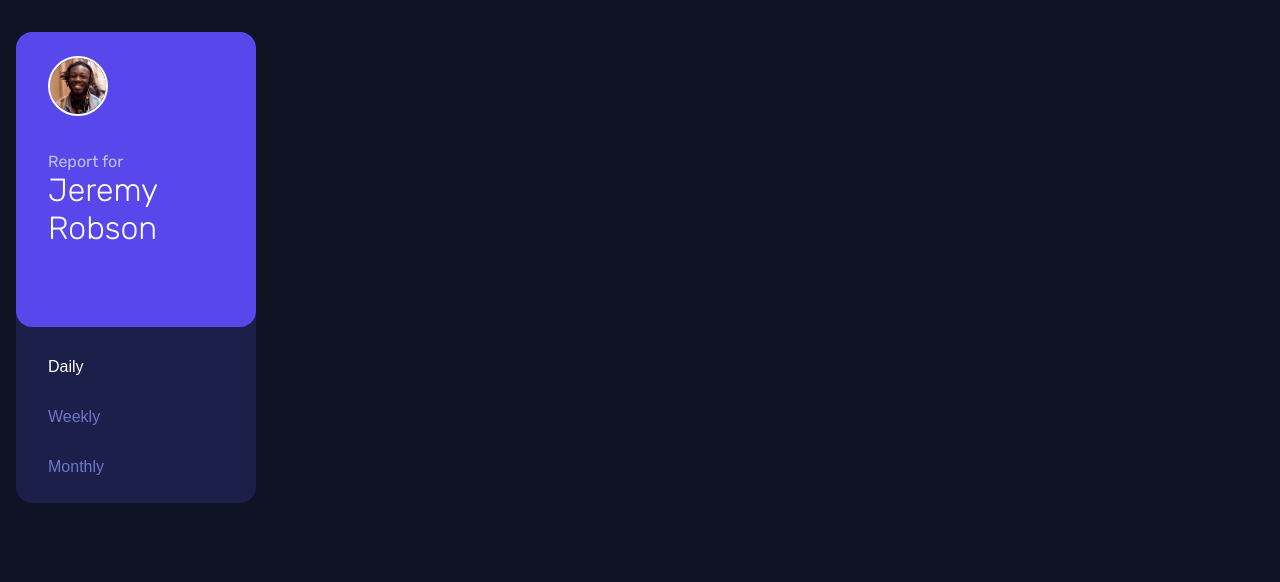
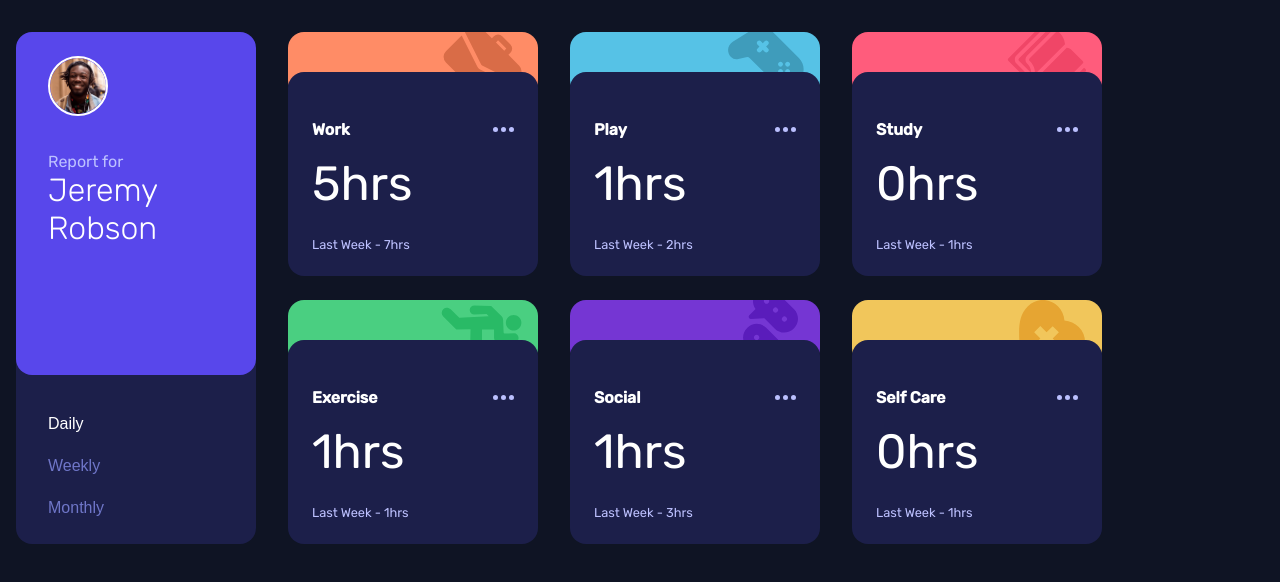
Before and after one commit to hny-codes/time-track-dashboard, a Next.js app: page / in a window 1280 px wide. Shown: the top 582 px of the page. Built offline with nearby package versions, Linux system fonts and the light colour scheme.

Commit message:
Add time cards to dashboard

```diff
--- a/app/components/Dashboard.tsx
+++ b/app/components/Dashboard.tsx
@@ -1,7 +1,9 @@
 'use client';
 
+import styles from '../styles/dashboard.module.css';
 import ProfileCard from './ProfileCard';
 import { useState } from 'react';
+import TimeCard from './TimeCard';
 
 export type TimePeriod = {
   period: 'daily' | 'weekly' | 'monthly';
@@ -23,7 +25,7 @@ export default function Dashboard() {
   };
 
   return (
-    <div>
+    <div className={styles.container}>
       <ProfileCard
         name='Jeremy Robson'
         image='/images/image-jeremy.png'
@@ -32,6 +34,38 @@ export default function Dashboard() {
         handleWeekly={handleWeekly}
         handleMonthly={handleMonthly}
       />
+      <div className={styles.grid}>
+        <TimeCard
+          image='/images/icon-work.svg'
+          reportType='Work'
+          timePeriod={timePeriod}
+        />
+        <TimeCard
+          image='/images/icon-play.svg'
+          reportType='Play'
+          timePeriod={timePeriod}
+        />
+        <TimeCard
+          image='/images/icon-study.svg'
+          reportType='Study'
+          timePeriod={timePeriod}
+        />
+        <TimeCard
+          image='/images/icon-exercise.svg'
+          reportType='Exercise'
+          timePeriod={timePeriod}
+        />
+        <TimeCard
+          image='/images/icon-social.svg'
+          reportType='Social'
+          timePeriod={timePeriod}
+        />
+        <TimeCard
+          image='/images/icon-self-care.svg'
+          reportType='Self Care'
+          timePeriod={timePeriod}
+        />
+      </div>
     </div>
   );
 }
--- /dev/null
+++ b/app/components/TimeCard.tsx
@@ -0,0 +1,152 @@
+import styles from '../styles/timecard.module.css';
+import type { TimePeriod } from './Dashboard';
+import fetchData from '@/util/fetchData';
+import Image from 'next/image';
+import React, { createRef, useRef } from 'react';
+
+type Props = {
+  reportType: 'Work' | 'Play' | 'Study' | 'Exercise' | 'Social' | 'Self Care';
+  image: string;
+  timePeriod: TimePeriod;
+};
+
+// Background Card
+const Background = ({ image, reportType }: Partial<Props>) => {
+  switch (reportType) {
+    case 'Work':
+      return (
+        <div
+          className={`${styles['background-card']} ${styles.card} ${styles['bg-work']}`}
+        >
+          <Image src={image as string} alt='' fill className={styles.image} />
+        </div>
+      );
+    case 'Play':
+      return (
+        <div
+          className={`${styles['background-card']} ${styles.card} ${styles['bg-play']}`}
+        >
+          <Image src={image as string} alt='' fill className={styles.image} />
+        </div>
+      );
+    case 'Study':
+      return (
+        <div
+          className={`${styles['background-card']} ${styles.card} ${styles['bg-study']}`}
+        >
+          <Image src={image as string} alt='' fill className={styles.image} />
+        </div>
+      );
+    case 'Exercise':
+      return (
+        <div
+          className={`${styles['background-card']} ${styles.card} ${styles['bg-exercise']}`}
+        >
+          <Image src={image as string} alt='' fill className={styles.image} />
+        </div>
+      );
+    case 'Self Care':
+      return (
+        <div
+          className={`${styles['background-card']} ${styles.card} ${styles['bg-selfcare']}`}
+        >
+          <Image src={image as string} alt='' fill className={styles.image} />
+        </div>
+      );
+    case 'Social':
+      return (
+        <div
+          className={`${styles['background-card']} ${styles.card} ${styles['bg-social']}`}
+        >
+          <Image src={image as string} alt='' fill className={styles.image} />
+        </div>
+      );
+  }
+};
+
+// Time Content Component
+const Content = ({ timePeriod, reportType }: Partial<Props>) => {
+  const { daily, weekly, monthly } = fetchData(reportType as string);
+  const bgRef = createRef<HTMLDivElement>();
+  const btnRef = createRef<HTMLButtonElement>();
+
+  if (!timePeriod?.period) {
+    return false;
+  }
+
+  const handleBgHover = () => {
+    bgRef.current?.classList.add(styles.hover);
+  };
+
+  const handleBgLeave = () => {
+    bgRef.current?.classList.remove(styles.hover);
+  };
+
+  const handleBtnHover = () => {
+    bgRef.current?.classList.add(styles.non);
+  };
+
+  // Component - display current time
+  const CurrentTime = () => {
+    return (
+      <p className={styles.current}>
+        {timePeriod.period === 'daily' && daily.current}
+        {timePeriod.period === 'monthly' && monthly.current}
+        {timePeriod.period === 'weekly' && weekly.current}
+        hrs
+      </p>
+    );
+  };
+
+  // Component - display previous time
+  const PreviousTime = () => {
+    return (
+      <p className={styles.previous}>
+        Last Week - {timePeriod.period === 'daily' && daily.previous}
+        {timePeriod.period === 'monthly' && monthly.previous}
+        {timePeriod.period === 'weekly' && weekly.previous}
+        hrs
+      </p>
+    );
+  };
+
+  return (
+    <div
+      // onMouseOver={handleBgHover}
+      // onMouseLeave={handleBgLeave}
+      ref={bgRef}
+      className={`${styles['text-card']} ${styles.card}`}
+    >
+      <div className={styles['text-current']}>
+        <h2 className={styles.title}>{reportType}</h2>
+        <CurrentTime />
+      </div>
+      <div className={styles.ellipses}>
+        <button
+          // onMouseEnter={handleBgLeave}
+          ref={btnRef}
+          className={styles.btn}
+        >
+          <svg width='21' height='5' xmlns='http://www.w3.org/2000/svg'>
+            <path
+              d='M2.5 0a2.5 2.5 0 1 1 0 5 2.5 2.5 0 0 1 0-5Zm8 0a2.5 2.5 0 1 1 0 5 2.5 2.5 0 0 1 0-5Zm8 0a2.5 2.5 0 1 1 0 5 2.5 2.5 0 0 1 0-5Z'
+              fill='#BBC0FF'
+              fillRule='evenodd'
+            />
+          </svg>
+        </button>
+        <PreviousTime />
+      </div>
+    </div>
+  );
+};
+
+// Time Card Component
+export default function TimeCard({ image, timePeriod, reportType }: Props) {
+  return (
+    <section className={`${styles.card} ${styles.container}`}>
+      <Background image={image} reportType={reportType} />
+      <Content timePeriod={timePeriod} reportType={reportType} />
+    </section>
+  );
+}
--- a/app/styles/dashboard.module.css
+++ b/app/styles/dashboard.module.css
@@ -3,3 +3,20 @@
   flex-direction: column;
   gap: 0.2rem;
 }
+
+.grid {
+  display: grid;
+}
+
+@media (min-width: 560px) {
+  .container {
+    flex-direction: row;
+    gap: 2rem;
+  }
+
+  .grid {
+    grid-template-columns: repeat(3, 1fr);
+    gap: 2rem;
+    padding-top: 0.5rem;
+  }
+}
--- a/app/styles/profilecard.module.css
+++ b/app/styles/profilecard.module.css
@@ -60,17 +60,26 @@
     place-items: flex-start;
 
     padding-left: 2rem;
-    padding-bottom: 5rem;
+    padding-bottom: 8rem;
   }
 
   .btn-list {
     max-width: 15rem;
     flex-direction: column;
     align-items: flex-start;
+    gap: 1.5rem;
 
     padding-left: 2rem;
     padding-bottom: 1.7rem;
 
-    bottom: -11rem;
+    bottom: -5.5rem;
+  }
+
+  .btn-list > * {
+    margin-top: 0rem;
+  }
+
+  .btn-list > *:first-child {
+    margin-top: 12rem;
   }
 }
--- /dev/null
+++ b/app/styles/timecard.module.css
@@ -0,0 +1,164 @@
+.container {
+  position: relative;
+}
+
+/* Card Component */
+
+.card {
+  position: relative;
+  padding: 2rem 0;
+  border-radius: 1rem;
+}
+
+/* Text Card Styling */
+.text-card {
+  background-color: var(--clr-neutral-darkblue);
+  color: white;
+
+  display: grid;
+  grid-template-columns: 1fr 1fr;
+  align-items: center;
+
+  z-index: 2;
+  cursor: pointer;
+}
+
+.text-current {
+  padding-left: 3rem;
+}
+
+/* JS Hovers */
+.hover {
+  background-color: hsl(235, 46%, 35%);
+}
+
+/* Button */
+.btn:hover svg path {
+  fill: white;
+}
+
+.ellipses {
+  padding-right: 3rem;
+  justify-self: end;
+
+  display: grid;
+  grid-template-rows: 2;
+  gap: 1rem;
+
+  justify-items: end;
+}
+
+.ellipses > button {
+  position: relative;
+  z-index: 5;
+  /* background-color: brown; */
+}
+
+.text-card:hover {
+  background-color: hsl(235, 46%, 35%);
+}
+
+/* Text */
+
+.title {
+  font-size: 1rem;
+}
+
+.current {
+  font-size: 2rem;
+}
+
+.previous {
+  font-size: 0.8rem;
+  color: var(--clr-neutral-paleblue);
+  text-align: right;
+}
+
+/* Image Card Styling */
+
+.background-card {
+  position: absolute;
+  min-width: 100%;
+  z-index: 1;
+  top: -0.5rem;
+}
+
+.image {
+  object-fit: none;
+  object-position: right;
+  padding-inline: 3rem;
+}
+
+/* Display different background color for each dashboard time */
+.bg-work {
+  background-color: var(--clr-primary-work);
+}
+
+.bg-play {
+  background-color: var(--clr-primary-play);
+}
+
+.bg-study {
+  background-color: var(--clr-primary-study);
+}
+
+.bg-exercise {
+  background-color: var(--clr-primary-exercise);
+}
+
+.bg-social {
+  background-color: var(--clr-primary-social);
+}
+
+.bg-selfcare {
+  background-color: var(--clr-primary-selfcare);
+}
+
+@media (min-width: 560px) {
+  /* Card Component */
+  .card {
+    padding-bottom: 0rem;
+    width: 250px;
+  }
+
+  /* Text Card Styling */
+  .text-card {
+    padding: 3rem 0;
+  }
+
+  .text-current {
+    padding-inline: 1.5rem;
+    padding-bottom: 1rem;
+  }
+
+  /* Button */
+  .ellipses {
+    padding-right: 1.5rem;
+    align-self: start;
+  }
+
+  /* Text */
+  .title {
+    margin-bottom: 1rem;
+  }
+
+  .previous {
+    position: absolute;
+    left: 1.5rem;
+    bottom: 1.5rem;
+    text-align: left;
+  }
+
+  .current {
+    font-size: 3rem;
+  }
+
+  /* Image */
+  .background-card {
+    padding-block: 2rem;
+  }
+
+  .image {
+    padding-inline: 1rem;
+  }
+}
```
